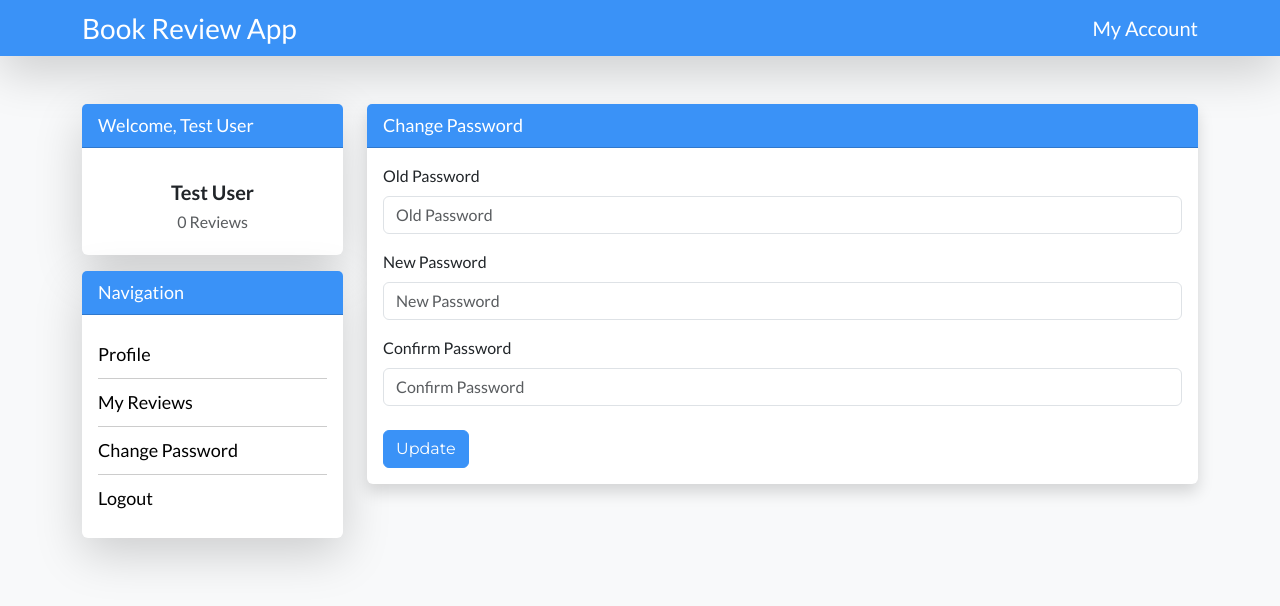
After one commit to shirolog/lara11-review-app, a Laravel app: page /account/change-password in a window 1280 px wide. The commit adds this page. Shown: the top 606 px of the page. Run offline with Laravel 12, Linux system fonts and the light colour scheme; a user stored in the database is signed in; data comes from the database, SQL or seed files in the repository; data that the repository does not hold is empty; some libraries are stand-ins or nearby versions.

Commit message:
コミット

```diff
--- a/app/Http/Controllers/AccountController.php
+++ b/app/Http/Controllers/AccountController.php
@@ -136,6 +136,45 @@ class AccountController extends Controller
     }
 
 
+    public function changePass(User $user){
+
+        return view('account.change-password');
+    }
+
+    public function updatePass(Request $request, User $user){
+
+        $validator = Validator::make($request->all(), [
+
+            'old_password' => 'required',
+            'new_password' => 'required|confirmed|min:5',
+            'new_password_confirmation' => 'required',
+        ]);
+
+        if($validator->fails()){
+
+            return redirect()->route('account.changePass')->withInput()->withErrors($validator);
+        }
+
+        $old_pass = $request->input('old_password');
+
+
+        $user = Auth::user();
+
+        if(!Hash::check($old_pass, $user->password)){
+
+            return redirect()->route('account.changePass')->with('error', 'Password does not match!');
+        }
+
+        /** @var \App\Models\User $user */
+        $user = Auth::user();
+
+        $user->password = Hash::make($request->input('new_password'));
+        $user->save();
+
+        return redirect()->route('account.changePass')->with('success', 'Password update successfully!');
+
+    }
+
 
     public function logout(Request $request){
 
@@ -217,4 +256,6 @@ class AccountController extends Controller
         ]);
 
     }
+
+
 }
--- /dev/null
+++ b/resources/views/account/change-password.blade.php
@@ -0,0 +1,48 @@
+@extends('layouts.app')
+
+@section('main')
+    <div class="container">
+        <div class="row my-5">
+            <div class="col-md-3">
+               @include('layouts.sidebar')
+            </div>
+            <div class="col-md-9">
+                @include('layouts.message')
+                <div class="card border-0 shadow">
+                    <div class="card-header  text-white">
+                        Change Password
+                    </div>
+
+                    <div class="card-body">
+                        <form action="{{route('account.updatePass')}}" method="post">
+                            @csrf
+                            @method('PUT')
+                            <div class="mb-3">
+                                <label for="old_password" class="form-label">Old Password</label>
+                                <input type="password" name="old_password" class="form-control  @error('old_password') is-invalid @enderror" placeholder="Old Password" id="old_password" />
+                                @error('old_password')
+                                    <p class="invalid-feedback">{{$message}}</p>
+                                @enderror
+                            </div>
+                            <div class="mb-3">
+                                <label for="new_password" class="form-label">New Password</label>
+                                <input type="password" name="new_password" class="form-control @error('new_password') is-invalid @enderror" placeholder="New Password"  id="new_password"/>
+                                @error('new_password')
+                                    <p class="invalid-feedback">{{$message}}</p>
+                                @enderror
+                            </div>
+                            <div class="mb-3">
+                                <label for="new_password_confirmation" class="form-label">Confirm Password</label>
+                                <input type="password" name="new_password_confirmation" class="form-control @error('new_password_confirmation') is-invalid @enderror" placeholder="Confirm Password"  id="new_password_confirmation"/>
+                                @error('new_password_confirmation')
+                                    <p class="invalid-feedback">{{$message}}</p>
+                                @enderror
+                            </div>
+                            <button class="btn btn-primary mt-2">Update</button>
+                        </form>
+                    </div>
+                </div>
+            </div>
+        </div>
+    </div>
+@endsection
--- a/resources/views/layouts/sidebar.blade.php
+++ b/resources/views/layouts/sidebar.blade.php
@@ -36,7 +36,7 @@
                 <a href="{{route('account.myReviews')}}">My Reviews</a>
             </li>
             <li class="nav-item">
-                <a href="change-password.html">Change Password</a>
+                <a href="{{route('account.changePass')}}">Change Password</a>
             </li>
             <li class="nav-item">
                 <a href="{{route('account.logout')}}">Logout</a>
--- a/routes/web.php
+++ b/routes/web.php
@@ -27,6 +27,7 @@ Route::group(['prefix' => 'account'], function(){
         ->name('account.login');
         Route::post('login', [AccountController::class, 'authenticate'])
         ->name('account.authenticate');
+
     });
 
     Route::group(['middleware' => 'auth'], function(){
@@ -35,6 +36,10 @@ Route::group(['prefix' => 'account'], function(){
         ->name('account.profile');
         Route::get('logout', [AccountController::class, 'logout'])
         ->name('account.logout');
+        Route::get('change-password', [AccountController::class, 'changePass'])
+        ->name('account.changePass');
+        Route::put('change-password', [AccountController::class, 'updatePass'])
+        ->name('account.updatePass');
         Route::put('update-profile/{user}', [AccountController::class, 'updateProfile'])
         ->name('account.updateProfile');
         Route::get('my-reviews', [AccountController::class, 'myReviews'])
```
Also changed, not shown: resources/views/account/change.blade.php (deleted, +0 -77 lines).
